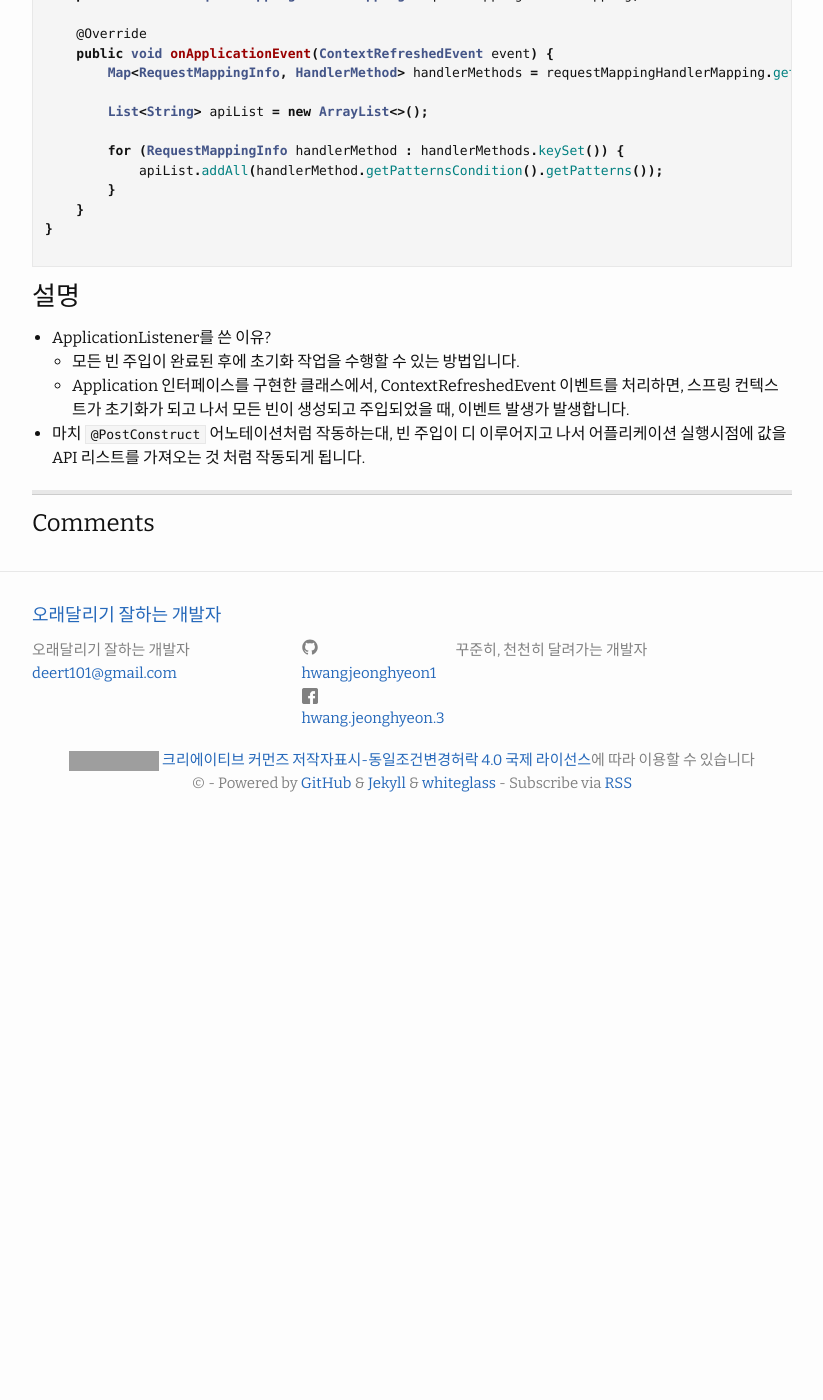
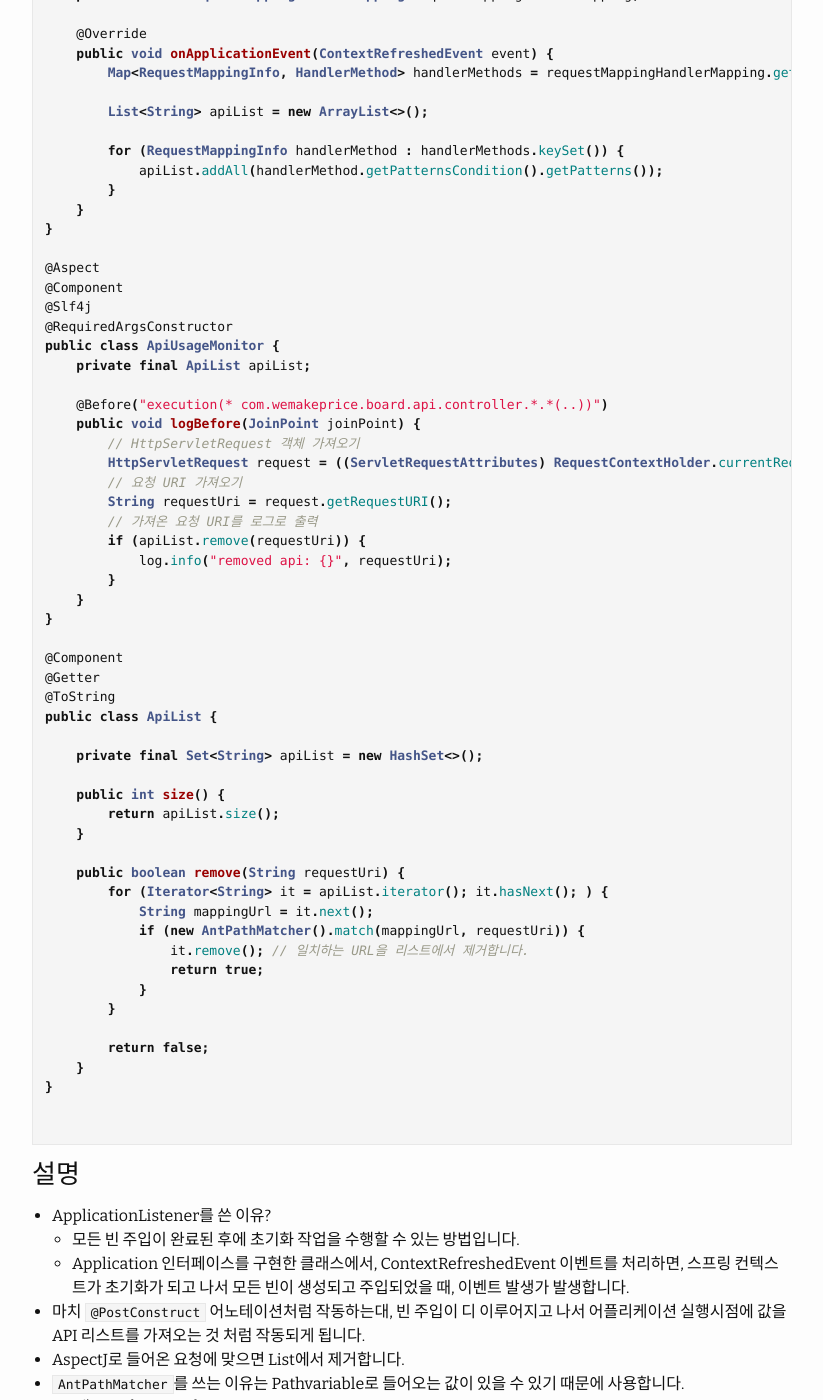
Before and after one commit to HWANGJEONGHYEON1/HWANGJEONGHYEON1.github.io, a Jekyll site: the page built from _posts/2023-03-30-spring-requestmappinglist.md, in a window 1280 px wide and 1400 px high, scrolled down 384 px. Shown: the whole window, without its empty margins (228-1051 px from the left). Built offline with Jekyll 4.4.1, drawn with Linux system fonts in a browser that asks for light colours; comment, search, counter and statistics services are not loaded; before the commit the page ends 1208 px from its top, so only the background shows below that; some of the changed text lies outside the part shown; grey boxes are pictures that could not be loaded.

Commit message:
study 설명 보충

````diff
--- a/_posts/2023-03-30-spring-requestmappinglist.md
+++ b/_posts/2023-03-30-spring-requestmappinglist.md
@@ -29,6 +29,51 @@ public class ApiCheckTasks implements ApplicationListener<ContextRefreshedEvent>
     }
 }
 
+@Aspect
+@Component
+@Slf4j
+@RequiredArgsConstructor
+public class ApiUsageMonitor {
+    private final ApiList apiList;
+
+    @Before("execution(* com.wemakeprice.board.api.controller.*.*(..))")
+    public void logBefore(JoinPoint joinPoint) {
+        // HttpServletRequest 객체 가져오기
+        HttpServletRequest request = ((ServletRequestAttributes) RequestContextHolder.currentRequestAttributes()).getRequest();
+        // 요청 URI 가져오기
+        String requestUri = request.getRequestURI();
+        // 가져온 요청 URI를 로그로 출력
+        if (apiList.remove(requestUri)) {
+            log.info("removed api: {}", requestUri);
+        }
+    }
+}
+
+@Component
+@Getter
+@ToString
+public class ApiList {
+
+    private final Set<String> apiList = new HashSet<>();
+
+    public int size() {
+        return apiList.size();
+    }
+
+    public boolean remove(String requestUri) {
+        for (Iterator<String> it = apiList.iterator(); it.hasNext(); ) {
+            String mappingUrl = it.next();
+            if (new AntPathMatcher().match(mappingUrl, requestUri)) {
+                it.remove(); // 일치하는 URL을 리스트에서 제거합니다.
+                return true;
+            }
+        }
+
+        return false;
+    }
+}
+
+
 ```
 
 <h3>설명</h3>
@@ -36,3 +81,6 @@ public class ApiCheckTasks implements ApplicationListener<ContextRefreshedEvent>
   - 모든 빈 주입이 완료된 후에 초기화 작업을 수행할 수 있는 방법입니다.
   - Application 인터페이스를 구현한 클래스에서, ContextRefreshedEvent 이벤트를 처리하면, 스프링 컨텍스트가 초기화가 되고 나서 모든 빈이 생성되고 주입되었을 때, 이벤트 발생가 발생합니다.
 - 마치 `@PostConstruct` 어노테이션처럼 작동하는대, 빈 주입이 디 이루어지고 나서 어플리케이션 실행시점에 값을 API 리스트를 가져오는 것 처럼 작동되게 됩니다.
+- AspectJ로 들어온 요청에 맞으면 List에서 제거합니다.
+- `AntPathMatcher`를 쓰는 이유는 Pathvariable로 들어오는 값이 있을 수 있기 때문에 사용합니다.
+  - 예) /api/{number}
````
Also changed, not shown: other parts of _posts/2023-03-30-spring-requestmappinglist.md (+1 -1 lines).
